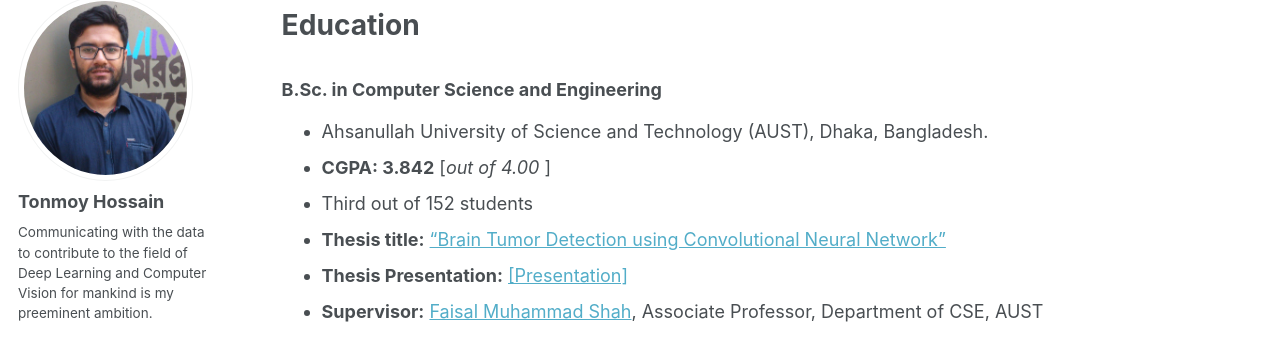
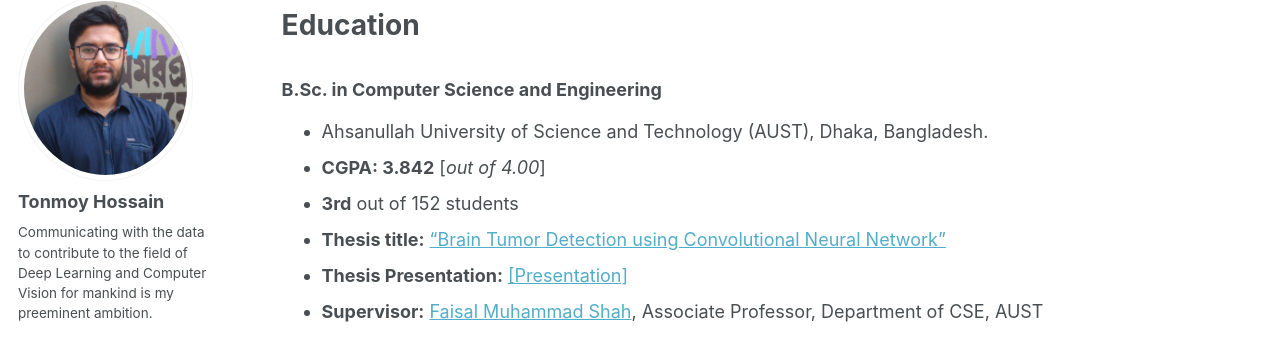
Before and after one commit to shaeekh/shaeekh.github.io, a Jekyll site: the page built from _pages/education-awards.md, in a window 1280 px wide and 1119 px high. Shown: the part 123-468 px from the top of the window. Built offline with Jekyll 4.4.1, drawn with Linux system fonts in a browser that asks for light colours; some web fonts are replaced.

Commit message:
Update education-awards.md

```diff
--- a/_pages/education-awards.md
+++ b/_pages/education-awards.md
@@ -16,8 +16,8 @@ redirect_from:
 
 
 * Ahsanullah University of Science and Technology (AUST), Dhaka, Bangladesh.
-* **CGPA:  3.842** [*out of 4.00* ]
-* Third out of 152 students
+* **CGPA:  3.842** [*out of 4.00*]
+* **3rd** out of 152 students
 * **Thesis title:** ["Brain Tumor Detection using Convolutional Neural Network"](https://tonmoy-hossain.github.io/files/undergraduateThesis.pdf)
 * **Thesis Presentation:** [[Presentation]](https://tonmoy-hossain.github.io/files/DefenseFinalPresentation.pdf)
 * **Supervisor:** [Faisal Muhammad Shah](https://scholar.google.com/citations?user=su683LQAAAAJ&hl=en), Associate Professor, Department of CSE, AUST
```
